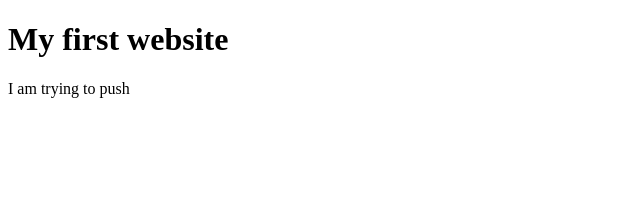
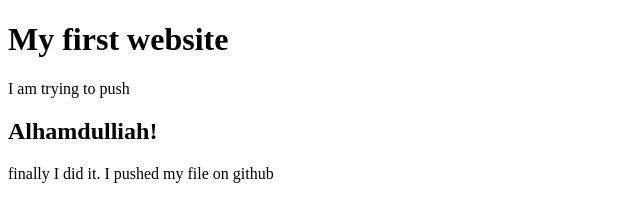
Before and after one commit to brcshakil1/first-website, a plain HTML site: page index.html in a window 1280 px wide. Shown: the whole page, without its empty margins (0-640 px from the left). Drawn offline with Linux system fonts and the light colour scheme.

Commit message:
Update index.html

```diff
--- a/index.html
+++ b/index.html
@@ -11,5 +11,7 @@
         <h1>My first website</h1>
         <p>I am trying to push </p>
     </div>
+    <h2>Alhamdulliah!</h2>
+    <p>finally I did it. I pushed my file on github</p>
 </body>
 </html>
```
